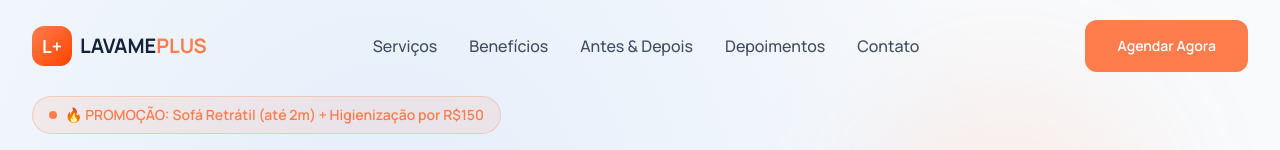
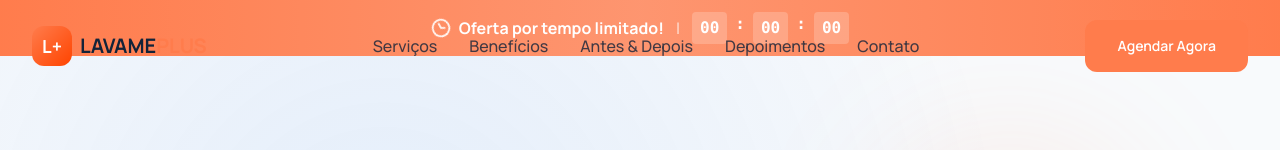
Before and after one commit to ntlbbarbosa-gif/lavameplus-site, a React (Vite) app: page / in a window 1280 px wide. Shown: the top 150 px of the page. Built offline with nearby package versions, Linux system fonts and the light colour scheme; the HTML template or start-up script is replaced by a standard one.

Commit message:
Adicionar timer de escassez acima do Hero

```diff
--- /dev/null
+++ b/src/components/ScarcityTimer.tsx
@@ -0,0 +1,56 @@
+import { useEffect, useState } from "react";
+import { Clock } from "lucide-react";
+
+export function ScarcityTimer() {
+  const [timeLeft, setTimeLeft] = useState({
+    hours: 0,
+    minutes: 0,
+    seconds: 0,
+  });
+
+  useEffect(() => {
+    const timer = setInterval(() => {
+      // Define o tempo de escassez (24 horas de agora)
+      const now = new Date();
+      const endTime = new Date(now.getTime() + 24 * 60 * 60 * 1000);
+
+      const diff = endTime.getTime() - now.getTime();
+      const hours = Math.floor((diff / (1000 * 60 * 60)) % 24);
+      const minutes = Math.floor((diff / (1000 * 60)) % 60);
+      const seconds = Math.floor((diff / 1000) % 60);
+
+      setTimeLeft({ hours, minutes, seconds });
+    }, 1000);
+
+    return () => clearInterval(timer);
+  }, []);
+
+  return (
+    <div className="w-full bg-gradient-to-r from-accent via-accent/80 to-accent text-white py-3 px-4">
+      <div className="container-custom">
+        <div className="flex items-center justify-center gap-3 flex-wrap">
+          <div className="flex items-center gap-2">
+            <Clock className="w-5 h-5 animate-spin" />
+            <span className="font-bold text-sm md:text-base">
+              Oferta por tempo limitado!
+            </span>
+          </div>
+          <span className="text-white/80">|</span>
+          <div className="flex gap-2 font-mono font-bold text-sm md:text-base">
+            <span className="bg-white/20 px-2 py-1 rounded">
+              {String(timeLeft.hours).padStart(2, "0")}
+            </span>
+            <span>:</span>
+            <span className="bg-white/20 px-2 py-1 rounded">
+              {String(timeLeft.minutes).padStart(2, "0")}
+            </span>
+            <span>:</span>
+            <span className="bg-white/20 px-2 py-1 rounded">
+              {String(timeLeft.seconds).padStart(2, "0")}
+            </span>
+          </div>
+        </div>
+      </div>
+    </div>
+  );
+}
--- a/src/pages/Index.tsx
+++ b/src/pages/Index.tsx
@@ -1,3 +1,4 @@
+import { ScarcityTimer } from '../components/ScarcityTimer';
 import { Header } from "@/components/Header";
 import { Hero } from "@/components/Hero";
 import { ProblemasSolucoes } from "@/components/ProblemasSolucoes";
@@ -15,6 +16,7 @@ import { WhatsAppFloat } from "@/components/WhatsAppFloat";
 const Index = () => {
   return (
     <div className="min-h-screen bg-background">
+      <ScarcityTimer />
       <Header />
       <main>
         <Hero />
```
